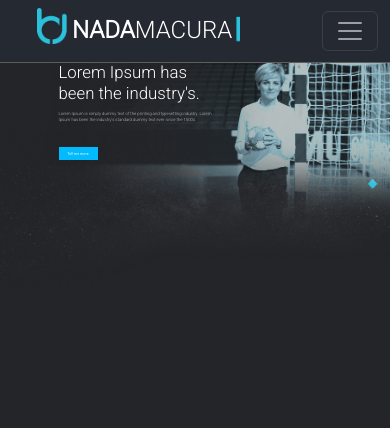
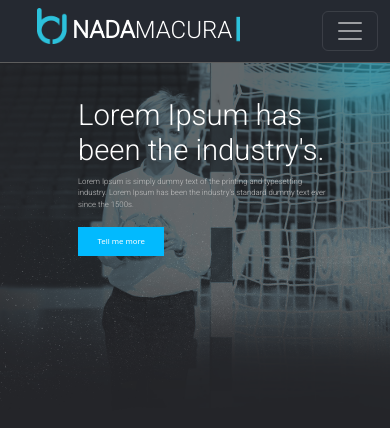
Before and after one commit to AleksandarPavlov/BlueWebPage, an Angular app: page / in a window 390 px wide. Shown: the top 428 px of the page. Built offline with nearby package versions, Linux system fonts and the light colour scheme.

Commit message:
responsivness

```diff
--- a/src/app/home-page/home-page.component.css
+++ b/src/app/home-page/home-page.component.css
@@ -223,3 +223,55 @@ nav{
     }
 
 }
+
+@media (max-width: 620px){
+    .mainUpperText{
+        float: center;
+        width: 65%;
+        position: absolute;
+        top:25vw;
+        left: 20vw;
+
+    }
+    #upperTitle{
+        z-index: 9999;
+        font-size: 7.5vw;
+        color:white;
+        font-family: 'Roboto', sans-serif;
+    }
+    .mainUpperText p{
+        color:rgb(195, 195, 195);
+        font-family: 'Roboto', sans-serif;
+        font-size: 2vw;
+    }
+    .mainUpperText button{
+        padding: 2.3vw 5vw;
+        border-radius: 0;
+        font-size: 2vw;
+        background-color: #02BAFE;
+        border: none;
+    }
+    #upperMainImg{
+        width: 170%;
+        float: right;
+
+        margin-top: 60px;
+        filter:sepia(1) hue-rotate(149deg);
+        opacity: 30%;
+
+    }
+    #blueLayer{
+        width: 40%;
+        float: right;
+
+
+        position: absolute;
+        top:5%;
+        left:60%
+
+
+
+    }
+
+
+}
--- a/src/styles.css
+++ b/src/styles.css
@@ -5,3 +5,12 @@ html,body{
    background-image: url('assets/images/bg.jpg');
    background-size: 100%;
 }
+
+@media (max-width: 620px){
+    html,body{
+        width: 100%;
+        height: 1000px;
+       background-image: url('assets/images/bg.jpg');
+       background-size: 140%;
+    }
+}
```
